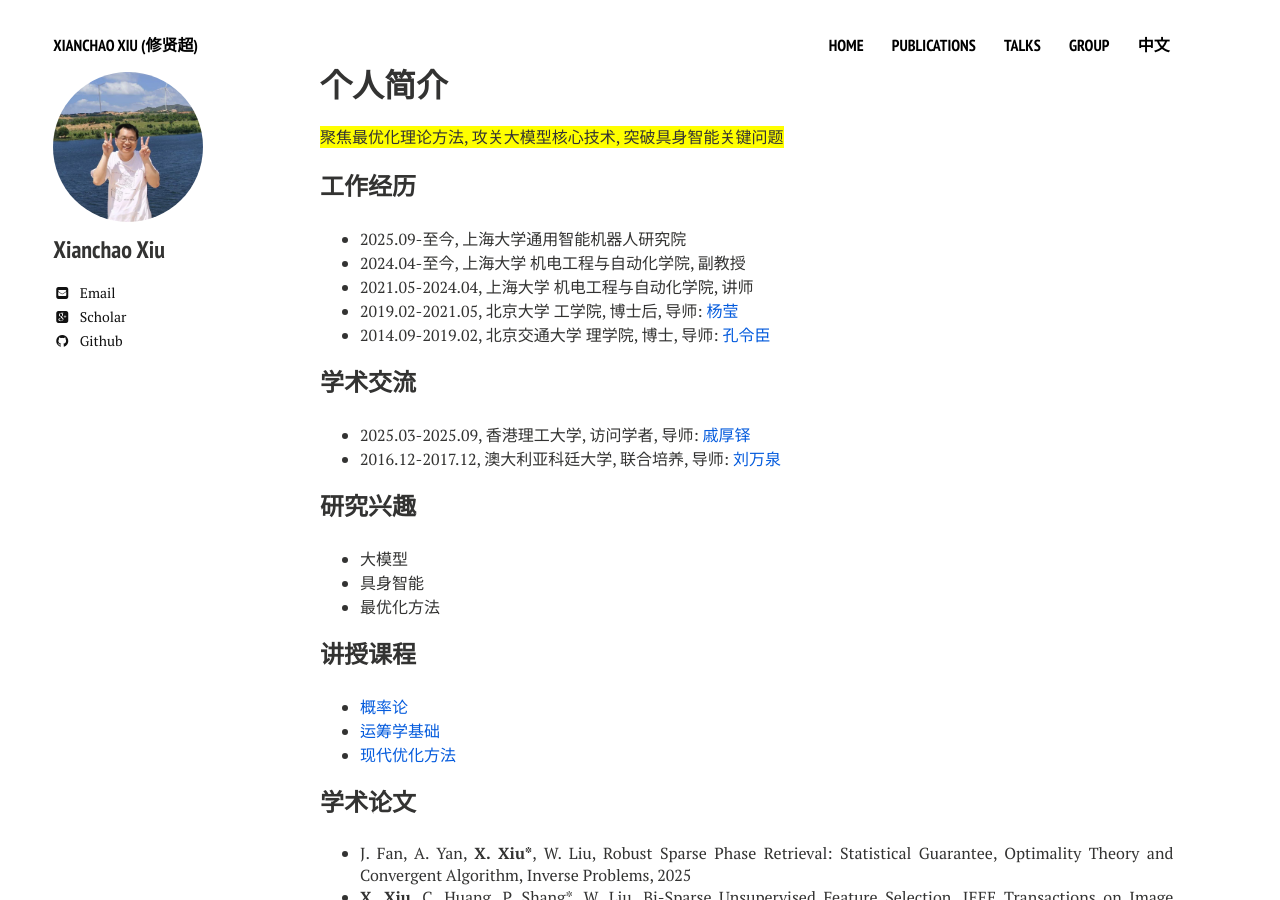
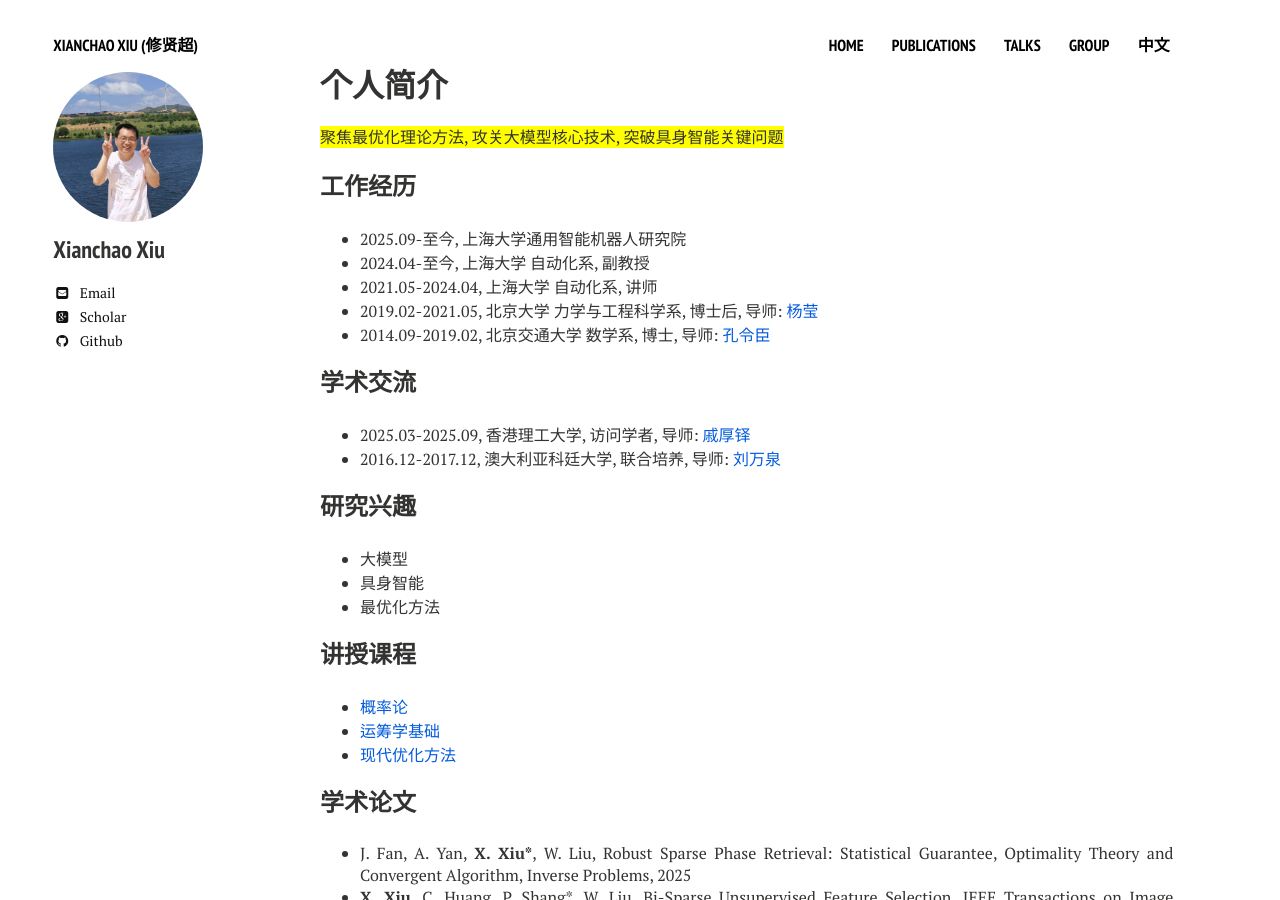
Before and after one commit to xianchaoxiu/xianchaoxiu.github.io, a Jekyll site: the page built from chinese/index.md, in a window 1280 px wide and 900 px high. Built offline with Jekyll 4.4.1, drawn with Linux system fonts in a browser that asks for light colours; nearby versions of some CDN libraries.

Commit message:
Update index.md

```diff
--- a/chinese/index.md
+++ b/chinese/index.md
@@ -13,10 +13,10 @@ share: false
 
 ### 工作经历
 * 2025.09-至今, 上海大学通用智能机器人研究院 <br>
-* 2024.04-至今, 上海大学 机电工程与自动化学院, 副教授 <br>
-* 2021.05-2024.04, 上海大学 机电工程与自动化学院, 讲师 <br>
-* 2019.02-2021.05, 北京大学 工学院, 博士后, 导师: <a href="https://www.coe.pku.edu.cn/teaching/all_time/7262.html" class="textlink" target="_blank">杨莹</a> <br>
-* 2014.09-2019.02, 北京交通大学 理学院, 博士, 导师: <a href="https://faculty.bjtu.edu.cn/8316/" class="textlink" target="_blank">孔令臣</a> <br>
+* 2024.04-至今, 上海大学 自动化系, 副教授 <br>
+* 2021.05-2024.04, 上海大学 自动化系, 讲师 <br>
+* 2019.02-2021.05, 北京大学 力学与工程科学系, 博士后, 导师: <a href="https://www.coe.pku.edu.cn/teaching/all_time/7262.html" class="textlink" target="_blank">杨莹</a> <br>
+* 2014.09-2019.02, 北京交通大学 数学系, 博士, 导师: <a href="https://faculty.bjtu.edu.cn/8316/" class="textlink" target="_blank">孔令臣</a> <br>
 
 ### 学术交流
 * 2025.03-2025.09, 香港理工大学, 访问学者, 导师: <a href="https://www.polyu.edu.hk/ama/people/academic-staff/prof-qi-houduo/" class="textlink" target="_blank">戚厚铎</a> <br>
```
